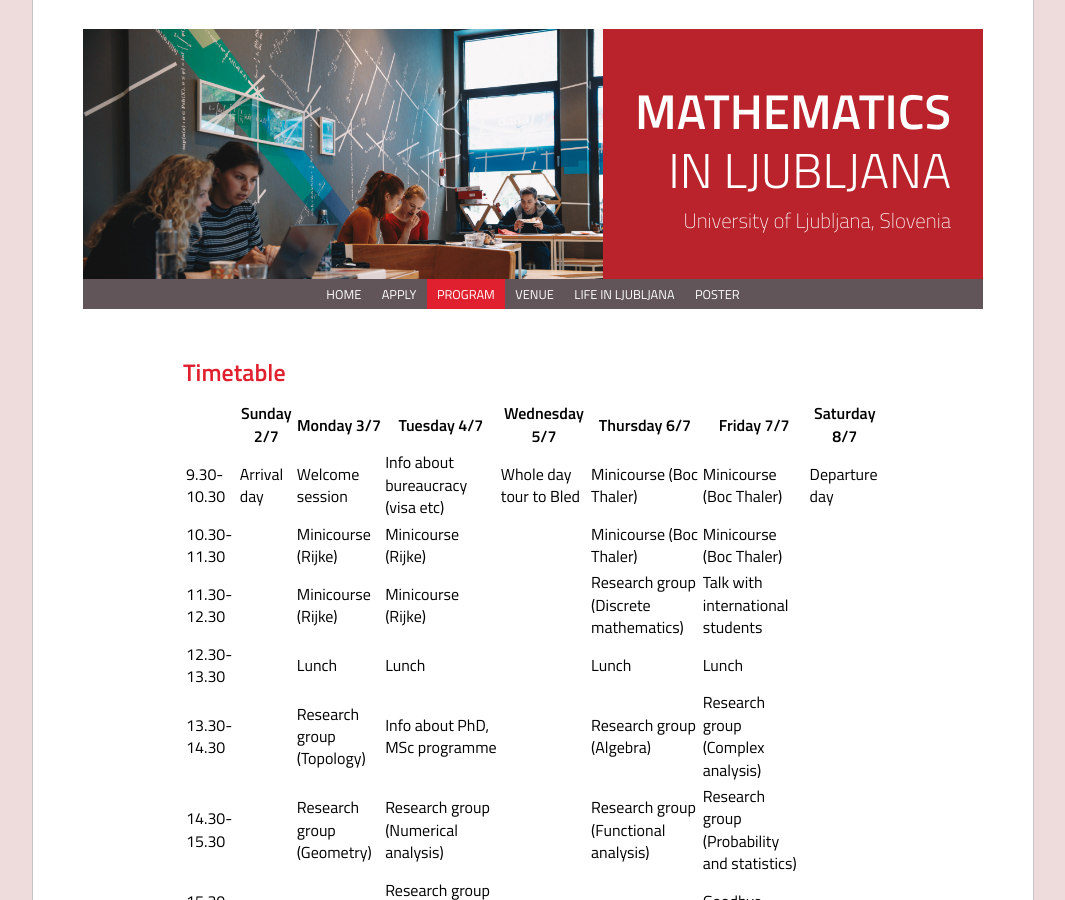
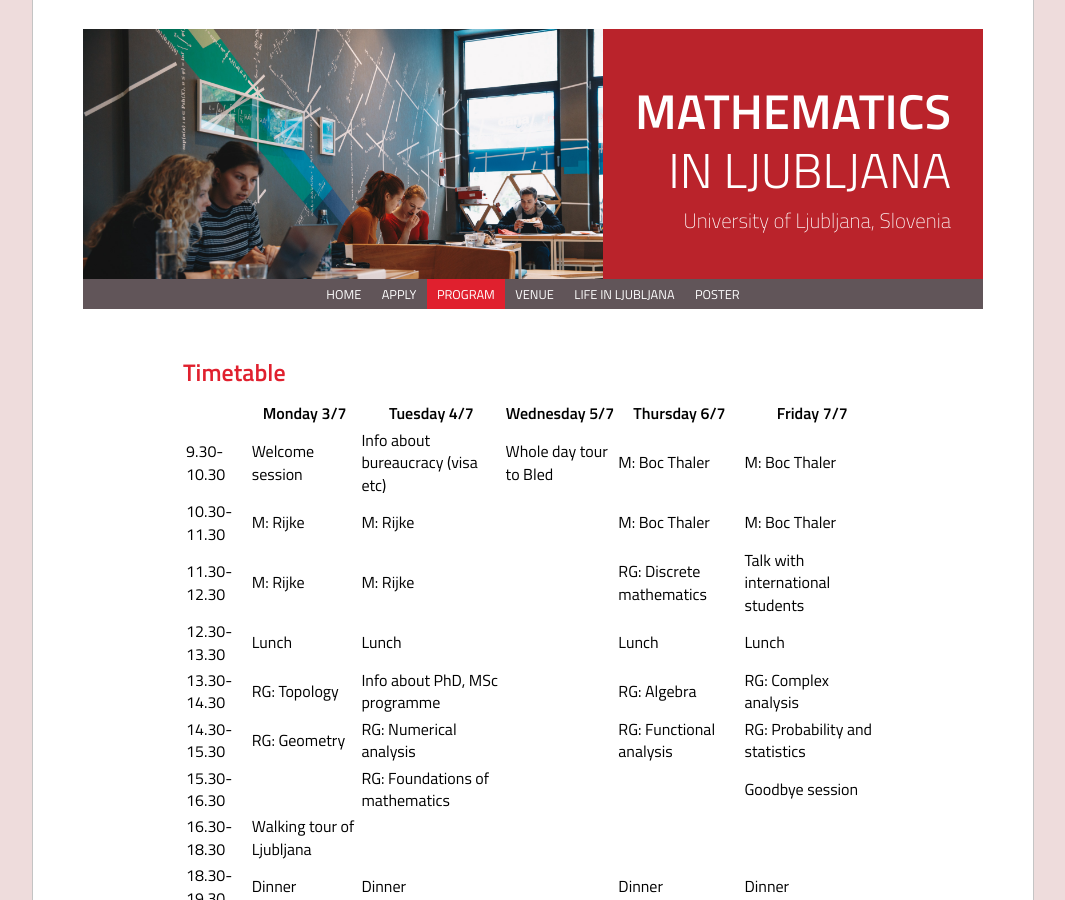
Before and after one commit to ul-fmf/mathematics-in-ljubljana, a Jekyll site: the page built from program.md, in a window 1280 px wide and 900 px high. Shown: the whole window, without its empty margins (107-1172 px from the left). Built offline with Jekyll 4.4.1, drawn with Linux system fonts in a browser that asks for light colours; nearby versions of some CDN libraries; a style sheet for code colours, icons or effects is not loaded; some of the changed text lies outside the part shown.

Commit message:
boljši program

```diff
--- a/program.md
+++ b/program.md
@@ -5,17 +5,17 @@ title: Program
 
 # Timetable
 
-|             | Sunday 2/7  | Monday 3/7                                  | Tuesday 4/7                                | Wednesday 5/7          | Thursday 6/7                         | Friday 7/7                                  | Saturday 8/7  |
-|-------------|-------------|---------------------------------------------|--------------------------------------------|------------------------|--------------------------------------|---------------------------------------------|---------------|
-| 9.30-10.30  | Arrival day | Welcome session                             | Info about bureaucracy (visa etc)          | Whole day tour to Bled | Minicourse (Boc Thaler)              | Minicourse (Boc Thaler)                     | Departure day |
-| 10.30-11.30 |             | Minicourse (Rijke)                          | Minicourse (Rijke)                         |                        | Minicourse (Boc Thaler)              | Minicourse (Boc Thaler)                     |               |
-| 11.30-12.30 |             | Minicourse (Rijke)                          | Minicourse (Rijke)                         |                        | Research group (Discrete mathematics)| Talk with international students            |               |
-| 12.30-13.30 |             | Lunch                                       | Lunch                                      |                        | Lunch                                | Lunch                                       |               |
-| 13.30-14.30 |             | Research group (Topology)                   | Info about PhD, MSc programme              |                        | Research group (Algebra)             | Research group (Complex analysis)           |               |
-| 14.30-15.30 |             | Research group (Geometry)                   | Research group (Numerical analysis)        |                        | Research group (Functional analysis) | Research group (Probability and statistics) |               |
-| 15.30-16.30 |             |                                             | Research group (Foundations of mathematics)|                        |                                      | Goodbye session                             |               |
-| 16.30-18.30 |             | Walking tour of Ljubljana                   |                                            |                        |                                      |                                             |               |
-| 18.30-19.30 |             | Dinner                                      | Dinner                                     |                        | Dinner                               | Dinner                                      |               |
+|             | Monday 3/7                                  | Tuesday 4/7                                | Wednesday 5/7          | Thursday 6/7                         | Friday 7/7                                  |
+|-------------|---------------------------------------------|--------------------------------------------|------------------------|--------------------------------------|---------------------------------------------|
+| 9.30-10.30  | Welcome session                             | Info about bureaucracy (visa etc)          | Whole day tour to Bled | M:         Boc Thaler                | M:         Boc Thaler                       |
+| 10.30-11.30 | M:         Rijke                            | M:         Rijke                           |                        | M:         Boc Thaler                | M:         Boc Thaler                       |
+| 11.30-12.30 | M:         Rijke                            | M:         Rijke                           |                        | RG:             Discrete mathematics | Talk with international students            |
+| 12.30-13.30 | Lunch                                       | Lunch                                      |                        | Lunch                                | Lunch                                       |
+| 13.30-14.30 | RG:             Topology                    | Info about PhD, MSc programme              |                        | RG:             Algebra              | RG:             Complex analysis            |
+| 14.30-15.30 | RG:             Geometry                    | RG:             Numerical analysis         |                        | RG:             Functional analysis  | RG:             Probability and statistics  |
+| 15.30-16.30 |                                             | RG:             Foundations of mathematics |                        |                                      | Goodbye session                             |
+| 16.30-18.30 | Walking tour of Ljubljana                   |                                            |                        |                                      |                                             |
+| 18.30-19.30 | Dinner                                      | Dinner                                     |                        | Dinner                               | Dinner                                      |
 
 
 # Program
```
